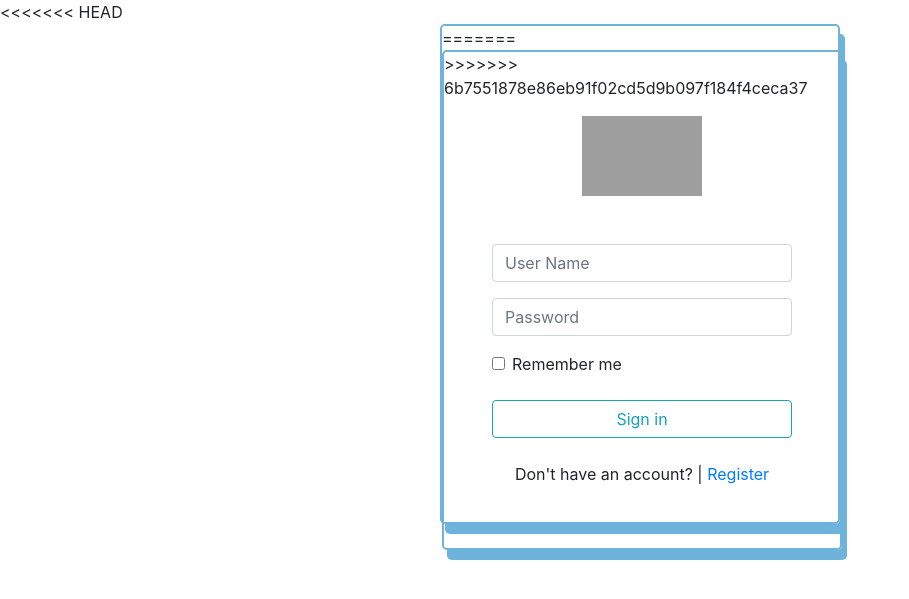
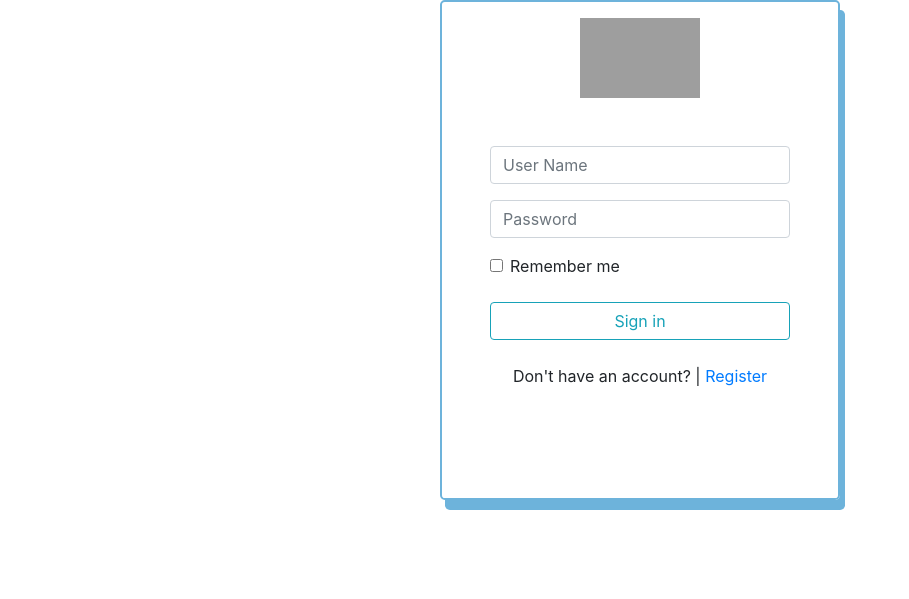
Before and after one commit to hieupham2010/Final-Project, a PHP site: page /Final-Project/ in a window 1280 px wide. Shown: the top 599 px of the page, without its empty margins (0-909 px from the left). Run offline with PHP 8.4, Linux system fonts and the light colour scheme; grey boxes are pictures that could not be loaded.

Commit message:
delete align center

```diff
--- a/index.php
+++ b/index.php
@@ -27,11 +27,7 @@ if (isset($_SESSION["logged"]) && $_SESSION["logged"] === true) {
 <body>
 
     <!-- Material form login -->
-<<<<<<< HEAD
-    <div class="Login-card rounded-lg align-center ">
-=======
     <div class="Login-card rounded-lg">
->>>>>>> 6b7551878e86eb91f02cd5d9b097f184f4ceca37
         <!--Card content-->
         <div class="card-body px-lg-5 pt-0 mt-3 mb-5">
                 <div class="mb-5  d-flex justify-content-center">
```
